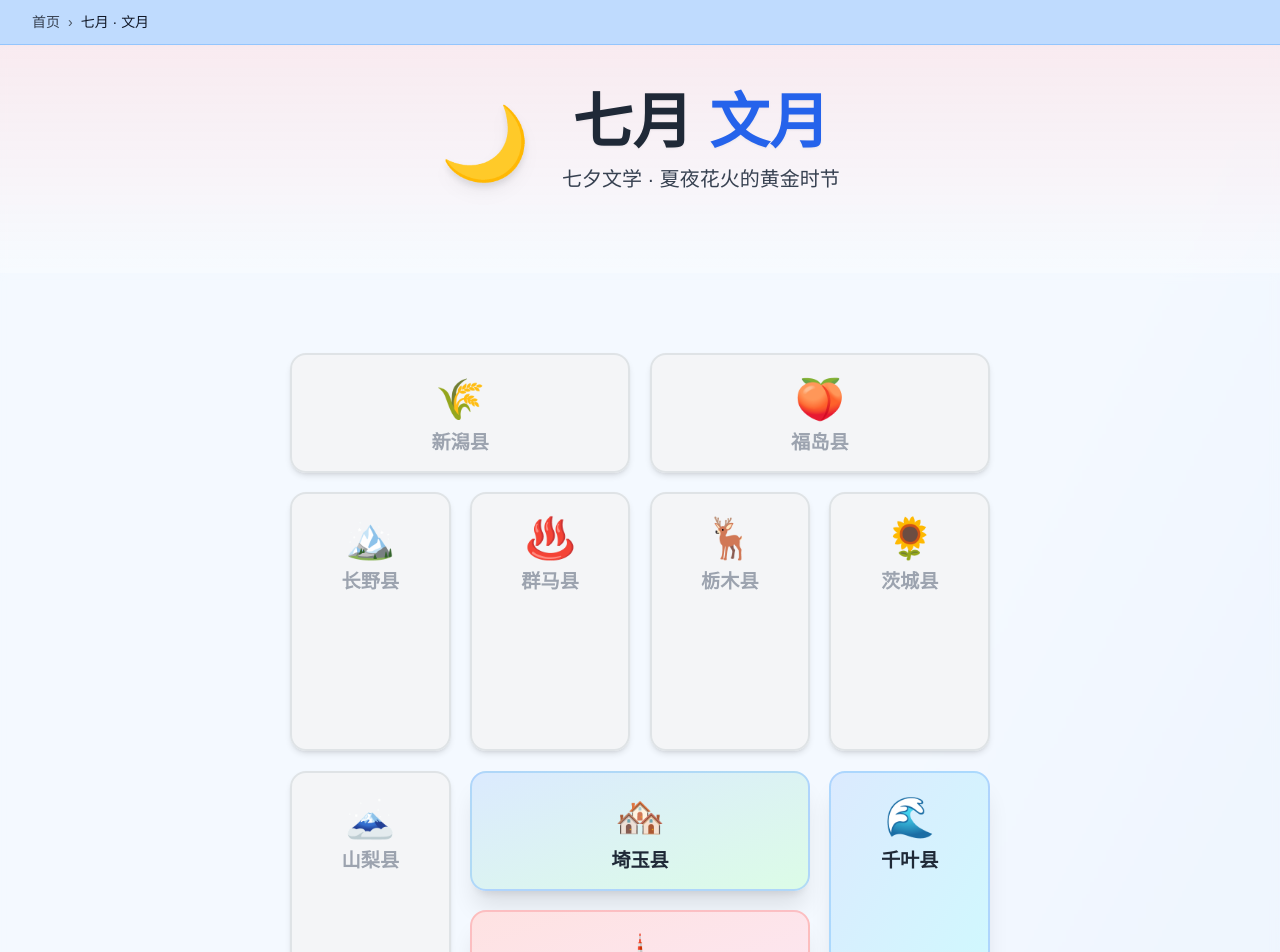
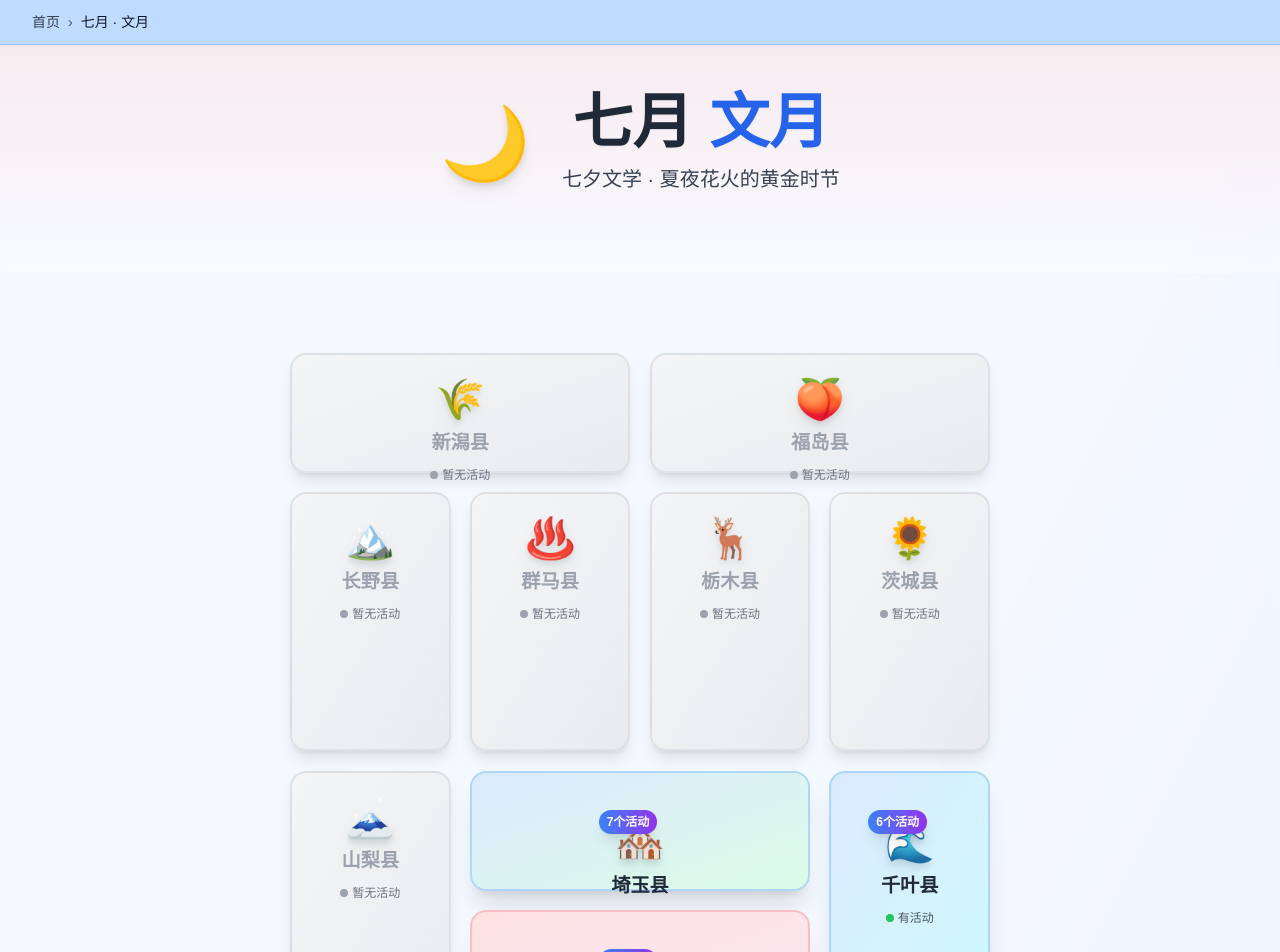
Before and after one commit to gakukinn/tokyo-seasonal-guide, a Next.js app: page /july in a window 1280 px wide. Shown: the top 952 px of the page. Built offline with nearby package versions, Linux system fonts and the light colour scheme.

Commit message:
完善地区卡片功能：添加活动数量徽章、状态指示器和增强视觉效果

```diff
--- a/src/components/MonthTemplate.tsx
+++ b/src/components/MonthTemplate.tsx
@@ -358,9 +358,9 @@ export default function MonthTemplate({ monthId, customConfig }: MonthTemplatePr
  href={hasEvents ? `/${getMonthPath(monthConfig.id)}/${monthConfig.activities[0]?.id}/${regionKey}` : '#'}
  className={`group relative block p-6 rounded-2xl transition-all duration-500 transform ${
  hasEvents
- ? `bg-gradient-to-br ${region.color} hover:shadow-2xl cursor-pointer hover:scale-105 hover:-translate-y-2 shadow-xl backdrop-blur-sm hover:border-white/80`
- : 'bg-gray-100/80 border-gray-300/60 cursor-not-allowed backdrop-blur-sm shadow-md'
- } border-2`}
+ ? `bg-gradient-to-br ${region.color} hover:shadow-2xl cursor-pointer hover:scale-105 hover:-translate-y-2 shadow-xl backdrop-blur-sm hover:border-white/80 border-2 hover:shadow-blue-200/50`
+ : 'bg-gradient-to-br from-gray-100/90 to-gray-200/80 border-gray-300/60 cursor-not-allowed backdrop-blur-sm shadow-lg border-2'
+ }`}
  style={{ gridArea: region.gridArea }}
  onClick={(e) => {
  if (!hasEvents) {
@@ -369,8 +369,15 @@ export default function MonthTemplate({ monthId, customConfig }: MonthTemplatePr
  }}
  >
  <div className="text-center">
+ {/* 活动数量徽章 */}
+ {hasEvents && (
+ <div className="absolute top-3 right-3 bg-gradient-to-r from-blue-500 to-purple-600 text-white text-xs font-bold px-2 py-1 rounded-full shadow-lg">
+ {regionData.count}个活动
+ </div>
+ )}
+
  {/* 地区图标和名称 */}
- <div className="text-6xl mb-4 group-hover:scale-110 transition-transform duration-300">
+ <div className="text-6xl mb-4 group-hover:scale-110 transition-transform duration-300 drop-shadow-lg">
  {region.emoji}
  </div>
  <h3 className={`text-2xl font-bold transition-colors ${
@@ -378,6 +385,19 @@ export default function MonthTemplate({ monthId, customConfig }: MonthTemplatePr
  }`}>
  {region.name}
  </h3>
+
+ {/* 状态指示器 */}
+ {hasEvents ? (
+ <div className="mt-2 flex items-center justify-center space-x-1">
+ <div className="w-2 h-2 bg-green-500 rounded-full animate-pulse"></div>
+ <span className="text-xs text-gray-600 font-medium">有活动</span>
+ </div>
+ ) : (
+ <div className="mt-2 flex items-center justify-center space-x-1">
+ <div className="w-2 h-2 bg-gray-400 rounded-full"></div>
+ <span className="text-xs text-gray-500">暂无活动</span>
+ </div>
+ )}
  </div>
  </Link>
  );
```
